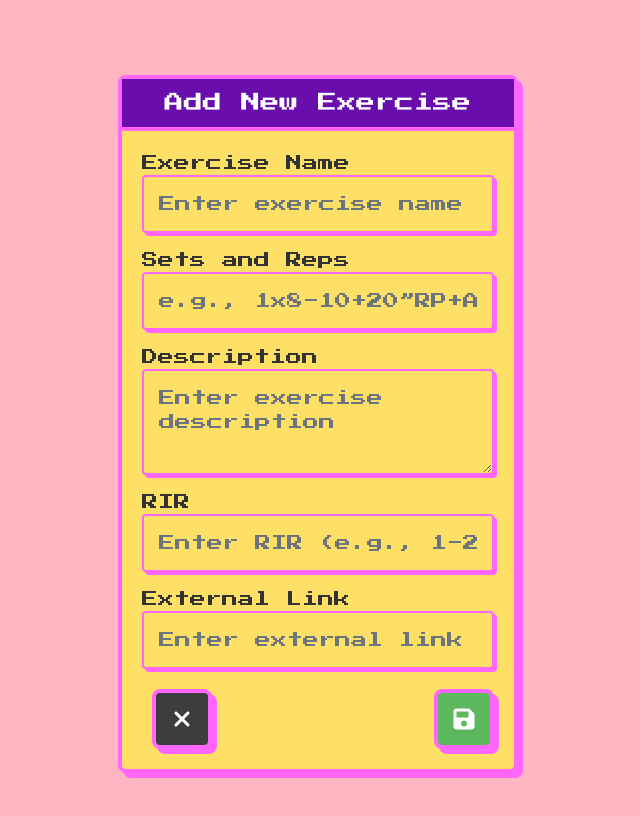
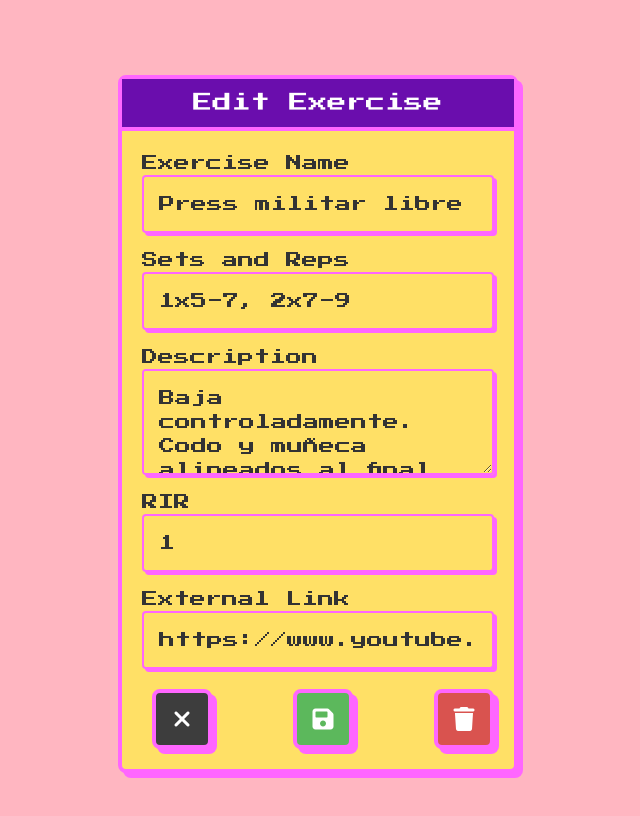
Before and after one commit to cristinasicre/pr-master, an Angular app: page /edit-exercise/1/1 in a window 1280 px wide. Shown: the top 816 px of the page, without its empty margins (322-962 px from the left). Built offline with nearby package versions, Linux system fonts and the light colour scheme; no server answers; data requests are answered from the project's data file.

Commit message:
adding routines document

```diff
--- a/src/app/add-exercise/add-exercise.component.ts
+++ b/src/app/add-exercise/add-exercise.component.ts
@@ -1,7 +1,7 @@
 import { Component } from '@angular/core';
 import { Router, ActivatedRoute } from '@angular/router';
 import { HttpClient } from '@angular/common/http';
-import { ExerciseDay, Exercise } from '../models/exercices.model';
+import { ExerciseDay, Exercise, Routine } from '../models/exercices.model';
 import { environment } from '../../environments/environments';
 
 @Component({
@@ -12,31 +12,35 @@ import { environment } from '../../environments/environments';
 })
 export class AddExerciseComponent {
   currentDayIndex: number = 0;
-  exerciseDays: ExerciseDay[] = [];
+  routine: Routine | null = null;
 
   constructor(private router: Router, private route: ActivatedRoute, private http: HttpClient) { }
 
   ngOnInit() {
     this.currentDayIndex = +this.route.snapshot.paramMap.get('dayIndex')!;
-    this.loadExerciseData();
+    this.loadRoutine();
   }
 
-  loadExerciseData() {
-    this.http.get<ExerciseDay[]>(`${environment.apiUrl}/exerciseDays`).subscribe(data => {
-      this.exerciseDays = data;
+  loadRoutine() {
+    this.http.get<Routine[]>(`${environment.apiUrl}/routines`).subscribe(data => {
+      this.routine = data[0]; // Cargamos la primera rutina
     });
   }
 
   saveExercise(newExercise: Exercise) {
-    this.exerciseDays[this.currentDayIndex].exercises.push(newExercise);
-    this.saveExerciseData();
+    if (this.routine && this.routine.exerciseDays) {
+      this.routine.exerciseDays[this.currentDayIndex].exercises.push(newExercise);
+      this.saveRoutine();
+    }
   }
 
-  saveExerciseData() {
-    this.http.put(`${environment.apiUrl}/exerciseDays/${this.currentDayIndex}`, this.exerciseDays[this.currentDayIndex])
-      .subscribe(() => {
-        this.router.navigate(['/train-plan'], { queryParams: { dayIndex: this.currentDayIndex } });
-      });
+  saveRoutine() {
+    if (this.routine) {
+      this.http.put(`${environment.apiUrl}/routines/${this.routine.id}`, this.routine)
+        .subscribe(() => {
+          this.router.navigate(['/train-plan'], { queryParams: { dayIndex: this.currentDayIndex } });
+        });
+    }
   }
 
   cancel() {
--- a/src/app/edit-exercise/edit-exercise.component.ts
+++ b/src/app/edit-exercise/edit-exercise.component.ts
@@ -1,7 +1,7 @@
 import { Component } from '@angular/core';
 import { Router, ActivatedRoute } from '@angular/router';
 import { HttpClient } from '@angular/common/http';
-import { ExerciseDay, Exercise } from '../models/exercices.model';
+import { ExerciseDay, Exercise, Routine } from '../models/exercices.model';
 import { environment } from '../../environments/environments';
 
 @Component({
@@ -11,7 +11,7 @@ import { environment } from '../../environments/environments';
   `,
 })
 export class EditExerciseComponent {
-  exerciseDays: ExerciseDay[] = [];
+  routine: Routine | null = null;
   currentDayIndex: number = 0;
   currentExerciseIndex: number = 0;
   exercise: Exercise | null = null;
@@ -21,38 +21,45 @@ export class EditExerciseComponent {
   ngOnInit() {
     this.currentDayIndex = +this.route.snapshot.paramMap.get('dayIndex')!;
     this.currentExerciseIndex = +this.route.snapshot.paramMap.get('exerciseIndex')!;
-    this.loadExerciseData();
+    this.loadRoutine();
   }
 
-  loadExerciseData() {
-    this.http.get<ExerciseDay[]>(`${environment.apiUrl}/exerciseDays`).subscribe(data => {
-      this.exerciseDays = data;
-      this.exercise = this.exerciseDays[this.currentDayIndex].exercises[this.currentExerciseIndex];
+  loadRoutine() {
+    this.http.get<Routine[]>(`${environment.apiUrl}/routines`).subscribe(data => {
+      this.routine = data[0]; // Cargamos la primera rutina
+      if (this.routine && this.routine.exerciseDays) {
+        this.exercise = this.routine.exerciseDays[this.currentDayIndex].exercises[this.currentExerciseIndex];
+      }
     });
   }
 
   saveExercise(updatedExercise: Exercise) {
-    this.exerciseDays[this.currentDayIndex].exercises[this.currentExerciseIndex] = updatedExercise;
-    this.saveExerciseData();
+    if (this.routine && this.routine.exerciseDays) {
+      this.routine.exerciseDays[this.currentDayIndex].exercises[this.currentExerciseIndex] = updatedExercise;
+      this.updateRoutine();
+    }
   }
 
   deleteExercise() {
-    this.exerciseDays[this.currentDayIndex].exercises.splice(this.currentExerciseIndex, 1);
-    this.saveExerciseDataAfterDeletion();
+    if (this.routine && this.routine.exerciseDays) {
+      this.routine.exerciseDays[this.currentDayIndex].exercises.splice(this.currentExerciseIndex, 1);
+      this.updateRoutine(() => {
+        this.router.navigate(['/train-plan'], { queryParams: { dayIndex: this.currentDayIndex } });
+      });
+    }
   }
 
-  saveExerciseData() {
-    this.http.put(`${environment.apiUrl}/exerciseDays/${this.currentDayIndex}`, this.exerciseDays[this.currentDayIndex])
-      .subscribe(() => {
-        this.router.navigate(['/workout', this.currentDayIndex, this.currentExerciseIndex]);
-      });
-  }
-
-  saveExerciseDataAfterDeletion() {
-    this.http.put(`${environment.apiUrl}/exerciseDays/${this.currentDayIndex}`, this.exerciseDays[this.currentDayIndex])
-      .subscribe(() => {
-        this.router.navigate(['/train-plan'], { queryParams: { dayIndex: this.currentDayIndex } });
-      });
+  updateRoutine(callback?: () => void) {
+    if (this.routine) {
+      this.http.put(`${environment.apiUrl}/routines/${this.routine.id}`, this.routine)
+        .subscribe(() => {
+          if (callback) {
+            callback();
+          } else {
+            this.router.navigate(['/workout', this.currentDayIndex, this.currentExerciseIndex]);
+          }
+        });
+    }
   }
 
   cancel() {
--- a/src/app/exercise-form/exercise-form.component.ts
+++ b/src/app/exercise-form/exercise-form.component.ts
@@ -1,26 +1,14 @@
-import { Component, Input, Output, EventEmitter, OnInit } from '@angular/core';
+import { Component, Input, Output, EventEmitter, OnInit, OnChanges, SimpleChanges, ChangeDetectorRef } from '@angular/core';
 import { FormGroup, FormBuilder } from '@angular/forms';
 import { Exercise } from '../models/exercices.model';
-import { ActivatedRoute, Router } from '@angular/router';
-import { HttpClient } from '@angular/common/http';
+import { Router } from '@angular/router';
 
 @Component({
   selector: 'app-exercise-form',
   templateUrl: './exercise-form.component.html',
 })
-export class ExerciseFormComponent implements OnInit {
-  @Input() set exercise(value: Exercise | null) {
-    this.isEditMode = !!value;
-    if (value) {
-      this.exerciseForm.patchValue({
-        name: value.name,
-        sets: value.sets.join(', '),
-        description: value.description,
-        RIR: value.RIR,
-        external_link: value.external_link
-      });
-    }
-  }
+export class ExerciseFormComponent implements OnInit, OnChanges {
+  @Input() exercise: Exercise | null = null;
   @Input() dayIndex: number = 0;
   @Output() save = new EventEmitter<Exercise>();
   @Output() cancel = new EventEmitter<void>();
@@ -31,10 +19,7 @@ export class ExerciseFormComponent implements OnInit {
   showSaveModal = false;
   showDeleteModal = false;
 
-  constructor(private fb: FormBuilder,
-    private router: Router,
-    private route: ActivatedRoute,
-    private http: HttpClient) {
+  constructor(private fb: FormBuilder, private router: Router, private cd: ChangeDetectorRef) {
     this.exerciseForm = this.fb.group({
       name: [''],
       sets: [''],
@@ -44,18 +29,36 @@ export class ExerciseFormComponent implements OnInit {
     });
   }
 
-  ngOnInit() { }
+  ngOnInit() {
+    this.setFormValues();
+  }
+
+  ngOnChanges(changes: SimpleChanges) {
+    if (changes['exercise'] && changes['exercise'].currentValue) {
+      this.isEditMode = true;
+      this.setFormValues();
+    }
+  }
+
+  private setFormValues() {
+    if (this.exercise) {
+        this.exerciseForm.patchValue({
+            name: this.exercise.name,
+            sets: this.exercise.sets.join(', '), // Presenta como string unido por comas
+            description: this.exercise.description,
+            RIR: this.exercise.RIR,
+            external_link: this.exercise.external_link
+        });
+    }
+}
+
 
   onSave() {
     if (this.exerciseForm.valid) {
       this.showSaveModal = true;
     }
   }
-  ngOnChanges() {
-    if (this.exercise) {
-      this.exerciseForm.patchValue(this.exercise);
-    }
-  }
+
   onCancel() {
     this.cancel.emit();
   }
@@ -78,7 +81,8 @@ export class ExerciseFormComponent implements OnInit {
     this.showSaveModal = false;
     const formValue = this.exerciseForm.value;
     const updatedExercise: Exercise = {
-      ...this.exerciseForm.value,
+      ...this.exercise,
+      ...formValue,
       sets: formValue.sets.split(',').map((set: string) => set.trim())
     };
     this.save.emit(updatedExercise);
--- a/src/app/models/exercices.model.ts
+++ b/src/app/models/exercices.model.ts
@@ -11,3 +11,9 @@ export interface ExerciseDay {
   day: string;
   exercises: Exercise[];
 }
+
+export interface Routine {
+  id?: number;
+  name?: string;
+  exerciseDays?: ExerciseDay[];
+}
--- a/src/app/train-plan/train-plan.component.ts
+++ b/src/app/train-plan/train-plan.component.ts
@@ -1,5 +1,5 @@
 import { Component } from '@angular/core';
-import { ExerciseDay } from '../models/exercices.model';
+import { ExerciseDay, Routine } from '../models/exercices.model';
 import { HttpClient } from '@angular/common/http';
 import { Router, ActivatedRoute } from '@angular/router';
 import { CdkDragDrop, moveItemInArray } from '@angular/cdk/drag-drop';
@@ -14,20 +14,24 @@ export class TrainPlanComponent {
   selectedDayIndex: number = 0;
   exerciseDays: ExerciseDay[] = [];
   chunkedDays: ExerciseDay[][] = [];
-
+  routine: Routine = {};
   constructor(private http: HttpClient, private router: Router, private route: ActivatedRoute) { }
 
   ngOnInit() {
     this.route.queryParams.subscribe(params => {
       this.selectedDayIndex = +params['dayIndex'] || 0;
     });
-    this.loadExerciseData();
+    this.loadRoutine();
   }
 
-  loadExerciseData() {
-    this.http.get<ExerciseDay[]>(`${environment.apiUrl}/exerciseDays`).subscribe(data => {
-      this.exerciseDays = data;
-      this.chunkedDays = this.chunkArray(this.exerciseDays, 4);
+  loadRoutine() {
+    this.http.get<Routine[]>(`${environment.apiUrl}/routines`).subscribe(data => {
+      this.routine = data[0];
+      if (this.routine.exerciseDays) {
+        this.exerciseDays = this.routine.exerciseDays;
+        this.chunkedDays = this.chunkArray(this.exerciseDays, 4);
+      }
+
     });
   }
 
@@ -71,10 +75,17 @@ export class TrainPlanComponent {
   }
 
   private saveExerciseOrder() {
-    this.http.put(`${environment.apiUrl}/exerciseDays/${this.selectedDayIndex}`, this.exerciseDays[this.selectedDayIndex])
-      .subscribe(() => {
-        console.log('Exercise order updated');
-      });
+    if (this.routine && this.routine.id != null) {
+      // Actualizar solo la parte modificada del ejercicio
+      const updatedRoutine = { ...this.routine, exerciseDays: [...this.exerciseDays] };
+
+      this.http.put(`${environment.apiUrl}/routines/${this.routine.id}`, updatedRoutine)
+        .subscribe(() => {
+          console.log('Exercise order updated');
+        });
+    } else {
+      console.error('Routine ID is not defined');
+    }
   }
 
   private updateUrlWithSelectedDay(dayIndex: number) {
--- a/src/app/workout/workout.component.ts
+++ b/src/app/workout/workout.component.ts
@@ -1,7 +1,7 @@
 import { Component, OnInit } from '@angular/core';
 import { ActivatedRoute, Router } from '@angular/router';
 import { HttpClient } from '@angular/common/http';
-import { Exercise, ExerciseDay } from '../models/exercices.model';
+import { Exercise, ExerciseDay, Routine } from '../models/exercices.model';
 import { environment } from '../../environments/environments';
 
 @Component({
@@ -12,6 +12,7 @@ export class WorkoutComponent implements OnInit {
   exerciseDays: ExerciseDay[] = [];
   currentDayIndex: number = 0;
   currentExerciseIndex: number = 0;
+  routine: Routine | undefined;
 
   constructor(private route: ActivatedRoute, private router: Router, private http: HttpClient) {}
 
@@ -21,12 +22,15 @@ export class WorkoutComponent implements OnInit {
       this.currentExerciseIndex = +params.get('exerciseIndex')! || 0;
     });
 
-    this.loadExerciseData();
+    this.loadRoutine();
   }
 
-  loadExerciseData() {
-    this.http.get<ExerciseDay[]>(`${environment.apiUrl}/exerciseDays`).subscribe(data => {
-      this.exerciseDays = data;
+  loadRoutine() {
+    this.http.get<Routine[]>(`${environment.apiUrl}/routines`).subscribe(data => {
+      this.routine = data[0]; // Suponiendo que quieres cargar la primera rutina disponible
+      if (this.routine?.exerciseDays) {
+        this.exerciseDays = this.routine.exerciseDays;
+      }
     });
   }
 
@@ -63,7 +67,6 @@ export class WorkoutComponent implements OnInit {
     this.router.navigate(['/train-plan'], { queryParams: { dayIndex: this.currentDayIndex } });
   }
 
-
   goBack() {
     this.router.navigate(['/train-plan'], { queryParams: { dayIndex: this.currentDayIndex } });
   }
--- a/src/environments/environments.ts
+++ b/src/environments/environments.ts
@@ -1,4 +1,5 @@
 export const environment = {
     production: false,
-    apiUrl: 'http://plexy-server.duckdns.org:3306'
+    //apiUrl: 'http://plexy-server.duckdns.org:3306'
+    apiUrl: 'http://localhost:3000'
 };
```
Also changed, not shown: db.json (+5 -2 lines), src/app/train-plan/train-plan.component.html (+5 -5 lines), src/assets/exercise-data.json (+5 -2 lines), src/styles.css (+1 -15 lines).
